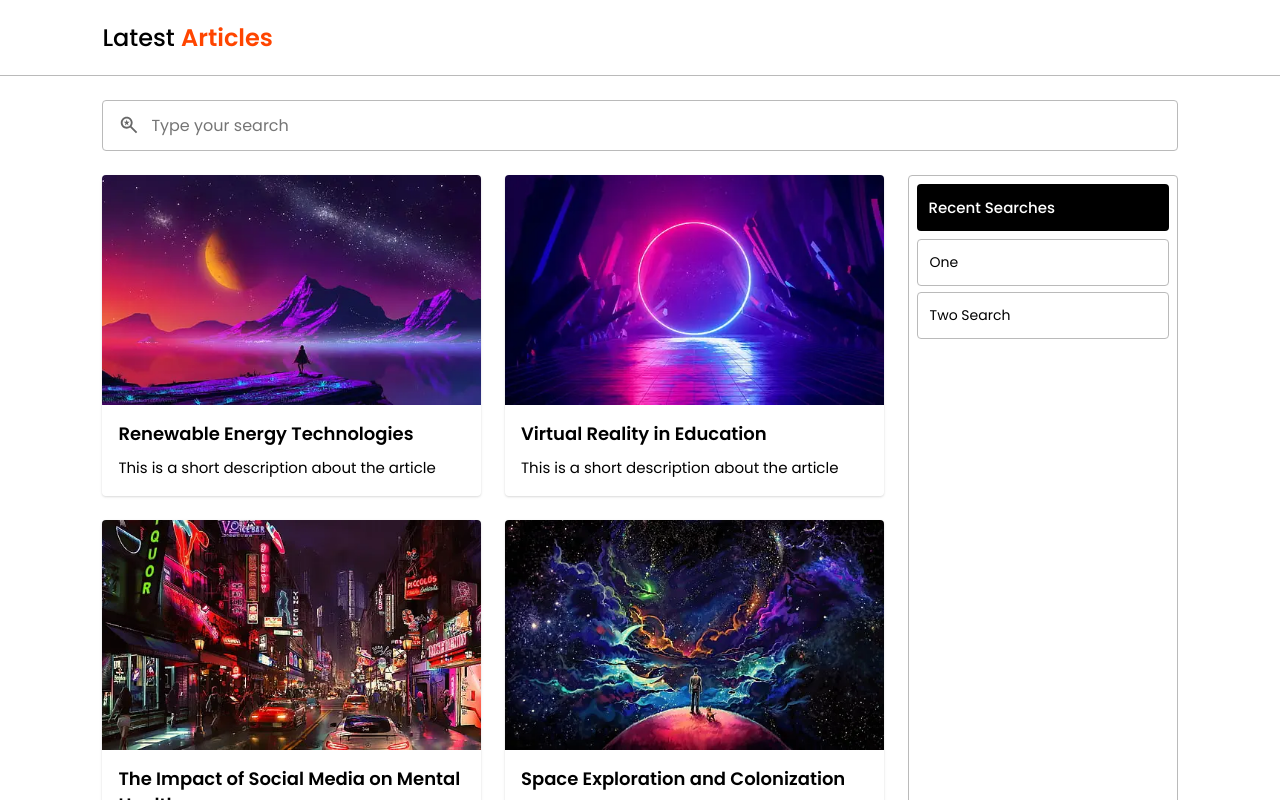
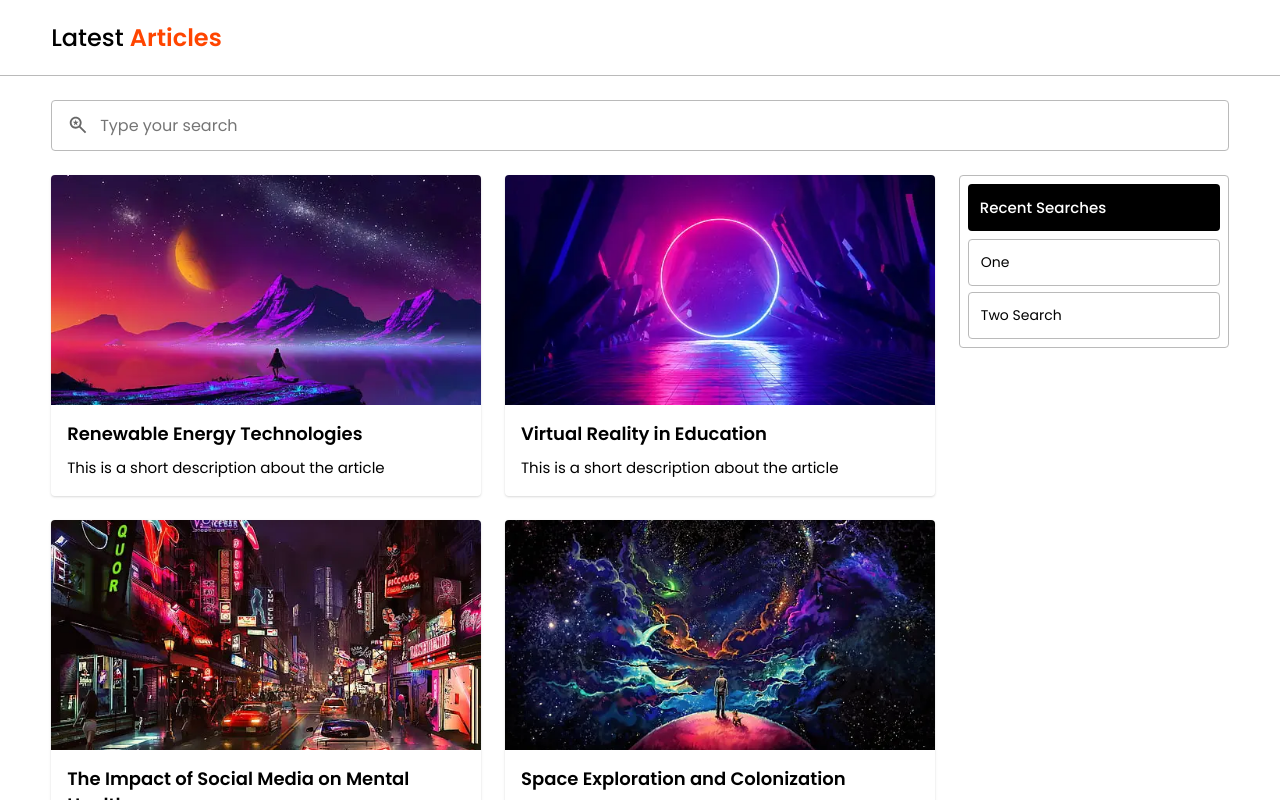
Before and after one commit to NjohPrince/articles-search-client, a React (Create React App) app: page / in a window 1280 px wide. Shown: the top 800 px of the page. Built offline with nearby package versions, Linux system fonts and the light colour scheme.

Commit message:
feat(article-card): designed skeleton loaders

```diff
--- a/src/App.tsx
+++ b/src/App.tsx
@@ -16,6 +16,14 @@ const App: React.FC = () => {
     setQuery(newQuery);
 
     debouncedSearch(newQuery);
+  };
+
+  const highlightTitle = (title: string) => {
+    const regex = new RegExp(query, "gi");
+    return title.replace(
+      regex,
+      (match) => `<span class=${styles.highlight}>${match}</span>`
+    );
   };
 
   return (
@@ -41,10 +49,12 @@ const App: React.FC = () => {
               articles.map((article, index) => {
                 return (
                   <ArticleCardComponent
+                  hightlightTitle={highlightTitle}
                     key={index}
                     image={article.image}
                     title={article.title}
                     shortText={article.shortText}
+                    loading={false}
                   />
                 );
               })}
@@ -57,7 +67,11 @@ const App: React.FC = () => {
               <li onClick={() => setQuery("One")} tabIndex={0} role="button">
                 One
               </li>
-              <li onClick={() => setQuery("Two Search")} tabIndex={0} role="button">
+              <li
+                onClick={() => setQuery("Two Search")}
+                tabIndex={0}
+                role="button"
+              >
                 Two Search
               </li>
             </ul>
--- a/src/app.module.css
+++ b/src/app.module.css
@@ -1,5 +1,5 @@
 .main {
-  padding: 24px 8vw;
+  padding: 24px 4vw;
   display: flex;
   display: -ms-flexbox;
   flex-direction: column;
@@ -67,6 +67,7 @@
   -o-border-radius: 4px;
   padding: 8px;
   width: 100%;
+  height: fit-content;
   max-width: 270px;
 }
 
@@ -107,6 +108,11 @@
   cursor: pointer;
 }
 
+.highlight {
+    color: orangered;
+    font-weight: 600;
+}
+
 @media screen and (max-width: 768px) {
   .container {
     flex-direction: column;
--- a/src/components/article-card/ArticleCard.component.tsx
+++ b/src/components/article-card/ArticleCard.component.tsx
@@ -6,21 +6,25 @@ type ArticleCardProps = {
   image: string;
   title: string;
   shortText: string;
+  hightlightTitle: (title: string) => string;
+  loading?: boolean
 };
 
 const ArticleCardComponent: React.FC<ArticleCardProps> = ({
   image,
   title,
   shortText,
+  hightlightTitle,
+  loading
 }) => {
   return (
-    <article tabIndex={0} role="link" className={styles.article}>
+    <article tabIndex={0} role="link" className={`${styles.article} ${loading ? styles.loading : ''}`}>
       <div className={styles.image}>
-        <img src={image} alt={title} width="100%" height={"100%"} />
+        {!loading ? <img src={image} alt={title} width="100%" height={"100%"} /> : ''}
       </div>
       <div className={styles.content}>
-        <h3>{title}</h3>
-        <p>{shortText}</p>
+        {!loading ? <h3 dangerouslySetInnerHTML={{ __html: hightlightTitle(title) }}></h3> : <h3 className={styles.h3}></h3>}
+        {!loading ? <p>{shortText}</p> : <p className={styles.p}></p>}
       </div>
     </article>
   );
--- a/src/components/article-card/article.module.css
+++ b/src/components/article-card/article.module.css
@@ -28,6 +28,10 @@
   overflow: hidden;
 }
 
+.article.loading .image {
+  background: rgba(0, 0, 0, 0.15);
+}
+
 .image img {
   object-fit: cover;
   -o-object-fit: cover;
@@ -46,6 +50,28 @@
   line-height: 145%;
 }
 
+.content .h3 {
+  width: 100%;
+  background: rgba(0, 0, 0, 0.15);
+  height: 20px;
+  border-radius: 4px;
+  -webkit-border-radius: 4px;
+  -moz-border-radius: 4px;
+  -ms-border-radius: 4px;
+  -o-border-radius: 4px;
+}
+
+.content .p {
+  width: 100%;
+  background: rgba(0, 0, 0, 0.15);
+  height: 40px;
+  border-radius: 4px;
+  -webkit-border-radius: 4px;
+  -moz-border-radius: 4px;
+  -ms-border-radius: 4px;
+  -o-border-radius: 4px;
+}
+
 .content p {
   font-size: 1.5rem;
   line-height: 150%;
--- a/src/components/navbar/navbar.module.css
+++ b/src/components/navbar/navbar.module.css
@@ -1,6 +1,6 @@
 .navbar {
     border-bottom: 1px solid #bababa;
-    padding: 20px 8vw;
+    padding: 20px 4vw;
 }
 
 .navbar a {
```
